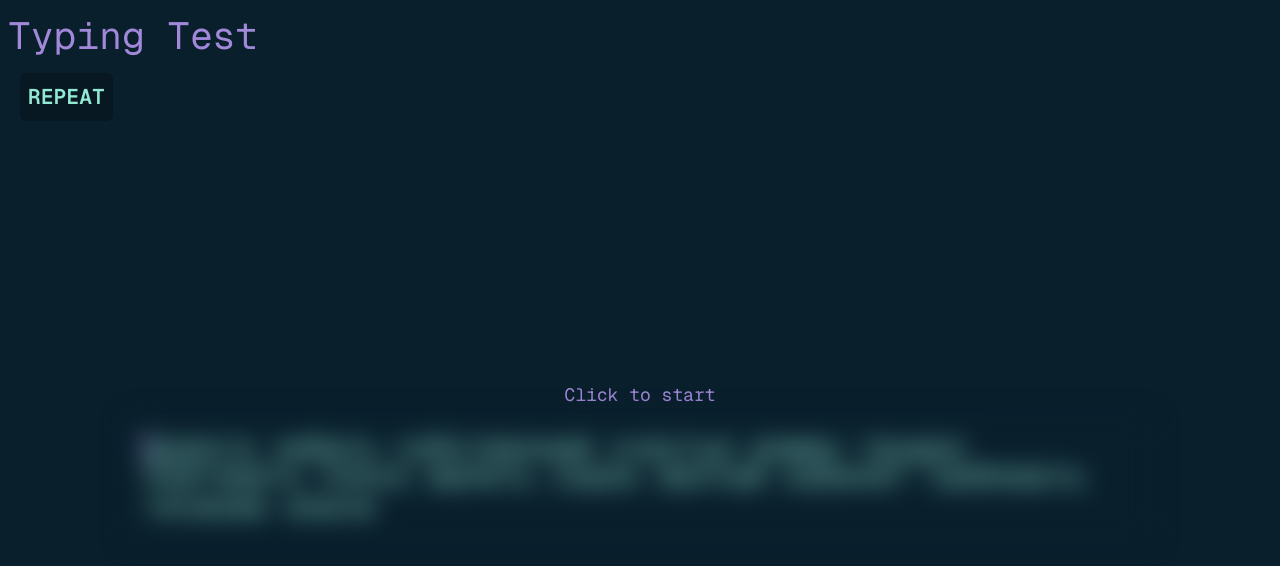
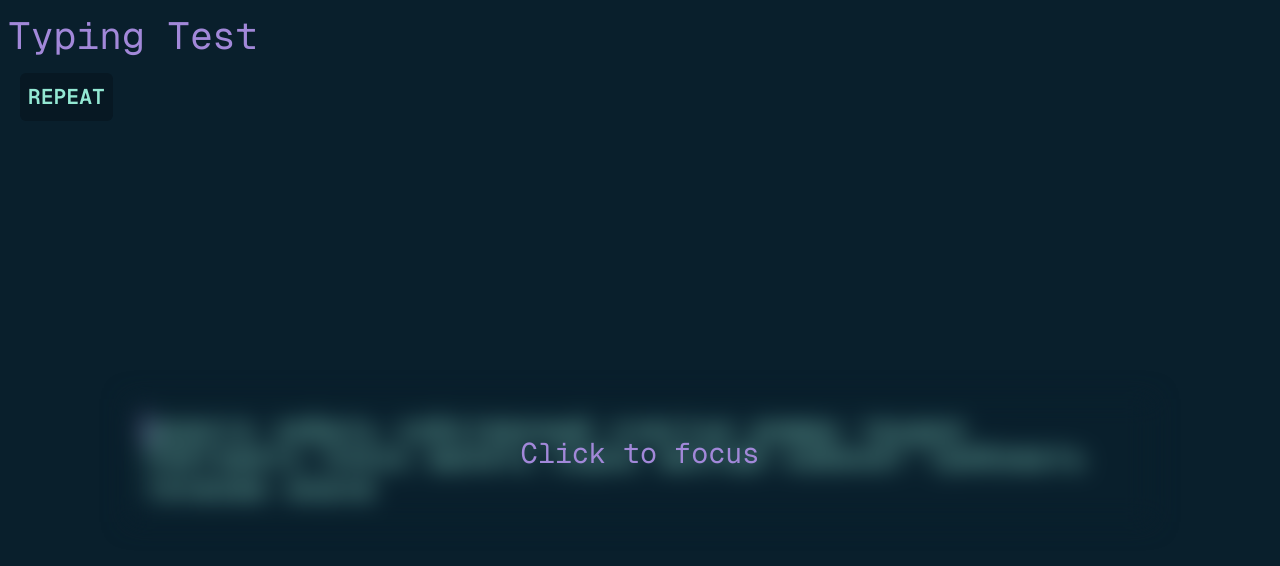
Before and after one commit to ncesova/typing-test, a React (Vite) app: page / in a window 1280 px wide. Shown: the top 566 px of the page. Built offline with nearby package versions, Linux system fonts and the light colour scheme.

Commit message:
feat: add focus hint

```diff
--- a/src/components/typing/Test.tsx
+++ b/src/components/typing/Test.tsx
@@ -106,6 +106,16 @@ function Test() {
   }
 
   return (
+    <div className="relative">
+      {isFocused ? (
+        <></>
+      ) : (
+        <span
+          onClick={clickHandler}
+          className="absolute inset-x-0 top-10 z-10 text-center font-heading text-2xl text-text">
+          Click to focus
+        </span>
+      )}
       <div
         onClick={clickHandler}
         className={`max-w-prose bg-bg p-4 font-heading text-xl font-medium tracking-wide md:text-2xl ${isFocused ? ' ' : 'blur-md'}`}>
@@ -118,6 +128,7 @@ function Test() {
           style={{width: '5%', opacity: '0%'}}
         />
       </div>
+    </div>
   );
 }
 
--- a/src/components/typing/TestWrapper.tsx
+++ b/src/components/typing/TestWrapper.tsx
@@ -10,7 +10,6 @@ function TestWrapper() {
         <Results />
       ) : (
         <div className="flex flex-col items-center gap-2 font-heading text-lg text-text">
-          Click to start
           <Test />
         </div>
       )}
```
Lines whose indentation alone changed are shown as unchanged.
